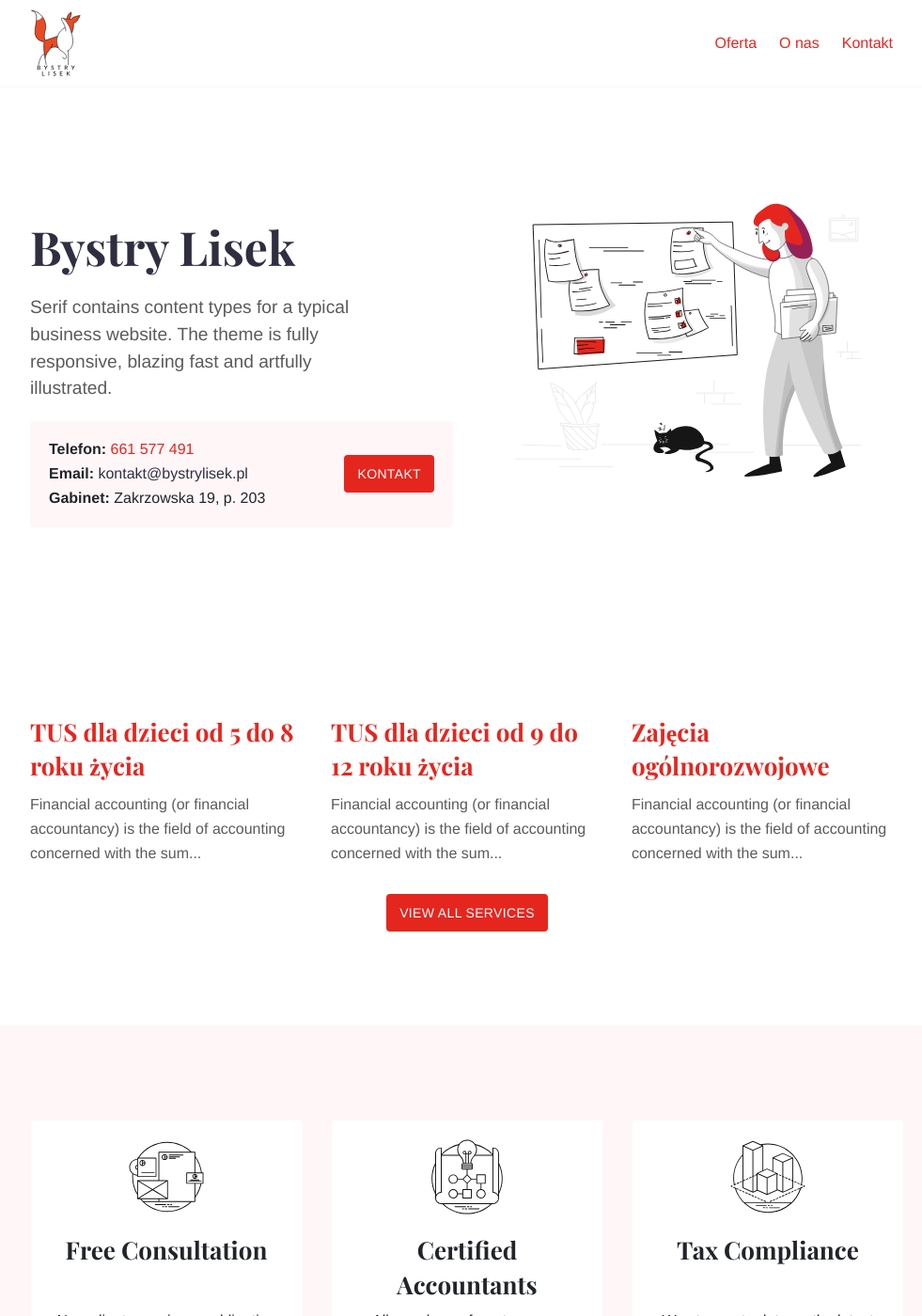
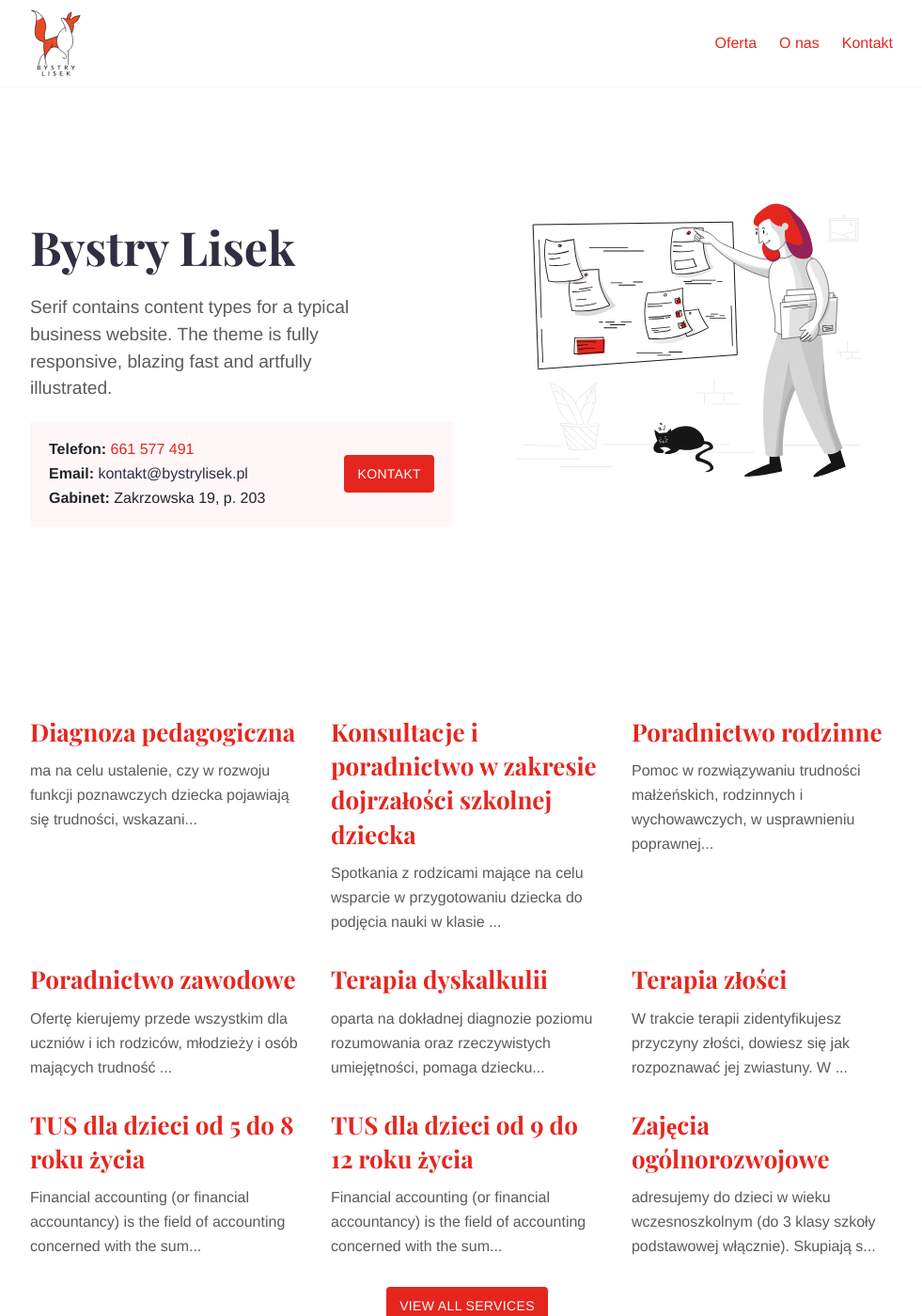
Before and after one commit to pawelkrysiak/bystrylisek, a Jekyll site: the page built from index.md, in a window 1280 px wide and 1400 px high. Shown: the whole window at 94% size, without its empty margins (143-1124 px from the left). Built offline with Jekyll 4.4.1, drawn with Linux system fonts in a browser that asks for light colours.

Commit message:
add new services

```diff
--- /dev/null
+++ b/_services/diagnoza-pedagogiczna.md
@@ -0,0 +1,8 @@
+---
+title: "Diagnoza pedagogiczna"
+featured: true
+weight: 1
+layout: service
+---
+
+ma na celu ustalenie, czy w rozwoju funkcji poznawczych dziecka pojawiają się trudności, wskazanie ich przyczyn, wpływu na życie dziecka oraz ocenę możliwości ich skutecznej terapeutyzacji. Pełna diagnoza składa się z obserwacji dziecka podczas pracy i zabawy w gabinecie terapeutycznym, cyklu testów oraz wywiadów z dzieckiem i rodzicami. Na przygotowanie diagnozy zazwyczaj wystarcza jedno spotkanie, którego długość zamyka się w 60 minutach.
--- /dev/null
+++ b/_services/konsultacje-i-poradnictwo-w-zakresie-dojrzalosci-szkolnej-dziecka.md
@@ -0,0 +1,8 @@
+---
+title: "Konsultacje i poradnictwo w zakresie dojrzałości szkolnej dziecka"
+featured: true
+weight: 1
+layout: service
+---
+
+Spotkania z rodzicami mające na celu wsparcie w przygotowaniu dziecka do podjęcia nauki w klasie 1. (szczególnie dotyczy rodziców sześciolatków). Według potrzeb i zagadnień z którymi przychodzą rodzice, na spotkanie prosimy zabrać wytwory dziecka: rysunki, próby pisma, inne prace plastyczne, ewentualnie nagrania mowy czy filmy.
--- /dev/null
+++ b/_services/poradnictwo-rodzinne.md
@@ -0,0 +1,8 @@
+---
+title: "Poradnictwo rodzinne"
+featured: true
+weight: 1
+layout: service
+---
+
+Pomoc w rozwiązywaniu trudności małżeńskich, rodzinnych i wychowawczych, w usprawnieniu poprawnej komunikacji w rodzinie, poprawa funkcjonowania rodziny, pomoc w rozwiązywaniu problemów życiowych oraz przeciwdziałanie kryzysom poprzez: diagnozowanie problemów i potrzeb życiowych rodzin mających problemy wychowawcze:
--- /dev/null
+++ b/_services/poradnictwo-zawodowe.md
@@ -0,0 +1,18 @@
+---
+title: "Poradnictwo zawodowe"
+featured: true
+weight: 1
+layout: service
+---
+
+Ofertę kierujemy przede wszystkim dla uczniów i ich rodziców, młodzieży i osób mających trudność z określeniem własnych potencjalnych mocnych stron i predyspozycji zawodowych, wyborem dalszej ścieżki edukacyjnej, zastanawiającą się nad zmianą dotychczasowego kierunki kształcenia lub zawodu, stających przed koniecznością podjęcia ważnych decyzji zawodowych.
+
+· diagnozę predyspozycji zawodowych i mocnych stron
+
+· konsultacje i pomoc w wyborze drogi edukacyjnej
+
+· określenie dalszej ścieżki kształcenia i kariery
+
+· diagnozę własnych zasobów, potencjału poznawczego i osobowościowego w kontekście przydatności do zawodu
+
+· opracowanie Indywidulanego Planu Rozwoju Edukacyjno – Zawodowego
--- /dev/null
+++ b/_services/terapia-dyskalkulii.md
@@ -0,0 +1,8 @@
+---
+title: "Terapia dyskalkulii"
+featured: true
+weight: 1
+layout: service
+---
+
+oparta na dokładnej diagnozie poziomu rozumowania oraz rzeczywistych umiejętności, pomaga dziecku w dojrzewaniu procesów myślenia operacyjnego na poziomie konkretnym, lepszego rozumienia pojęć i relacji matematycznych lub wypracowania własnych strategii uczenia się matematyki.
--- /dev/null
+++ b/_services/terapia-zlosci.md
@@ -0,0 +1,10 @@
+---
+title: "Terapia złości"
+featured: true
+weight: 1
+layout: service
+---
+
+W trakcie terapii zidentyfikujesz przyczyny złości, dowiesz się jak rozpoznawać jej zwiastuny. W procesie terapii nauczysz się jak w asertywny i konstruktywny sposób wyrażać złość.
+
+W gabinecie praca nad złością koncentruje się wokół takich zjawisk jak sposoby radzenia sobie z emocjami, systemie osobistych przekonań, procesie społecznego uczenia się. Terapia nauczy Cię, w jaki sposób zmienić sposób myślenia o sobie, innych i świecie oraz związane z tym zachowania, co przekłada się na zmianę przetwarzania emocjonalnego, a w efekcie samopoczucia.
--- a/_services/zajecia-ogolnorozwojowe.md
+++ b/_services/zajecia-ogolnorozwojowe.md
@@ -5,20 +5,4 @@
 layout: service
 ---
 
-Financial accounting (or financial accountancy) is the field of accounting concerned with the **summary, analysis and reporting** of financial transactions related to a business.
-
-![Accounting Services](/images/austin-distel-nGc5RT2HmF0-unsplash.jpg)
-
-## Cel zajęć
-
-* wspieranie i stymulowanie rozwoju psychomotorycznego
-* rozwój mowy i komunikacji
-* budowanie relacji z rodzicem i innymi uczestnikami zajęć
-
-## Czas zajęć
-
-60 minut
-
-## Liczba uczestników
-
-do 5 osób w grupie
+adresujemy do dzieci w wieku wczesnoszkolnym (do 3 klasy szkoły podstawowej włącznie). Skupiają się na uzupełnieniu braków w wiadomościach ogólnych, stymulacji procesów myślowych, rozwijaniu umiejętności uczenia się i wspieraniu kształtowania nawyku regularnej i higienicznej pracy umysłowej. Liczba zajęć, ich intensywność i metody pracy są dobierane stosownie do potrzeb i możliwości dzieci. Zajęcia odbywają się indywidualnie. Czas pojedynczych zajęć – 60 minut.
```
